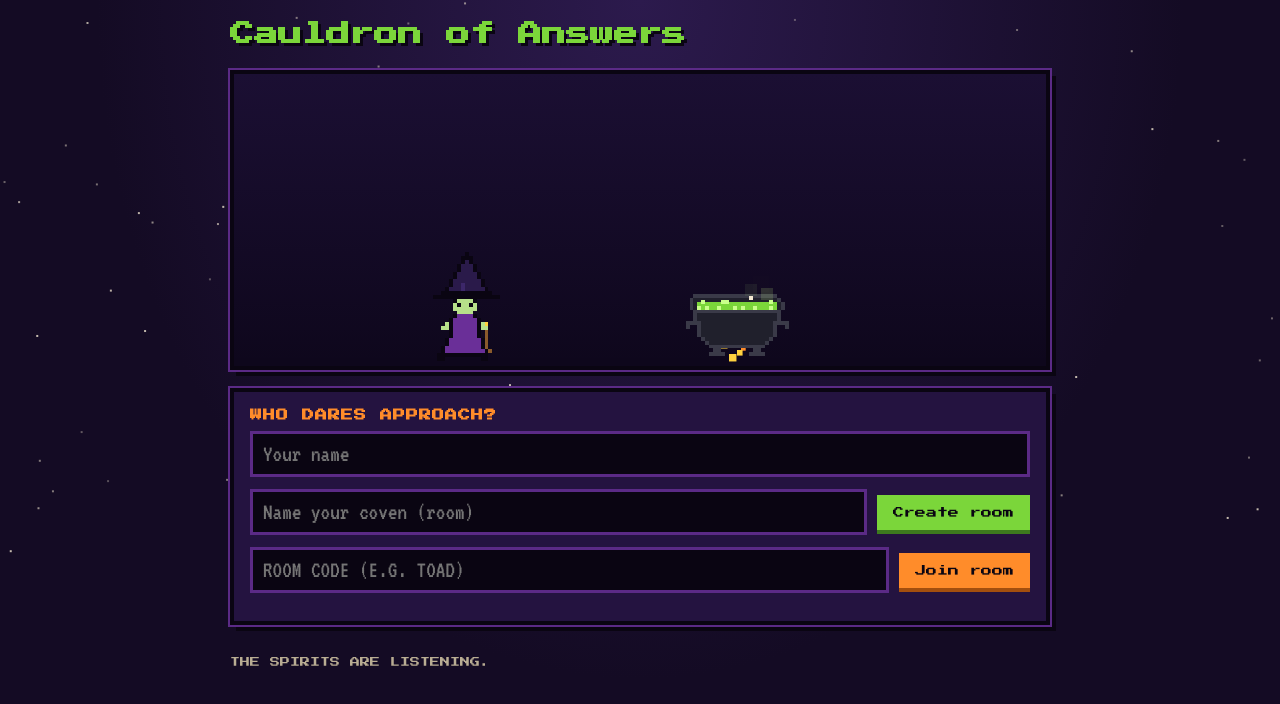
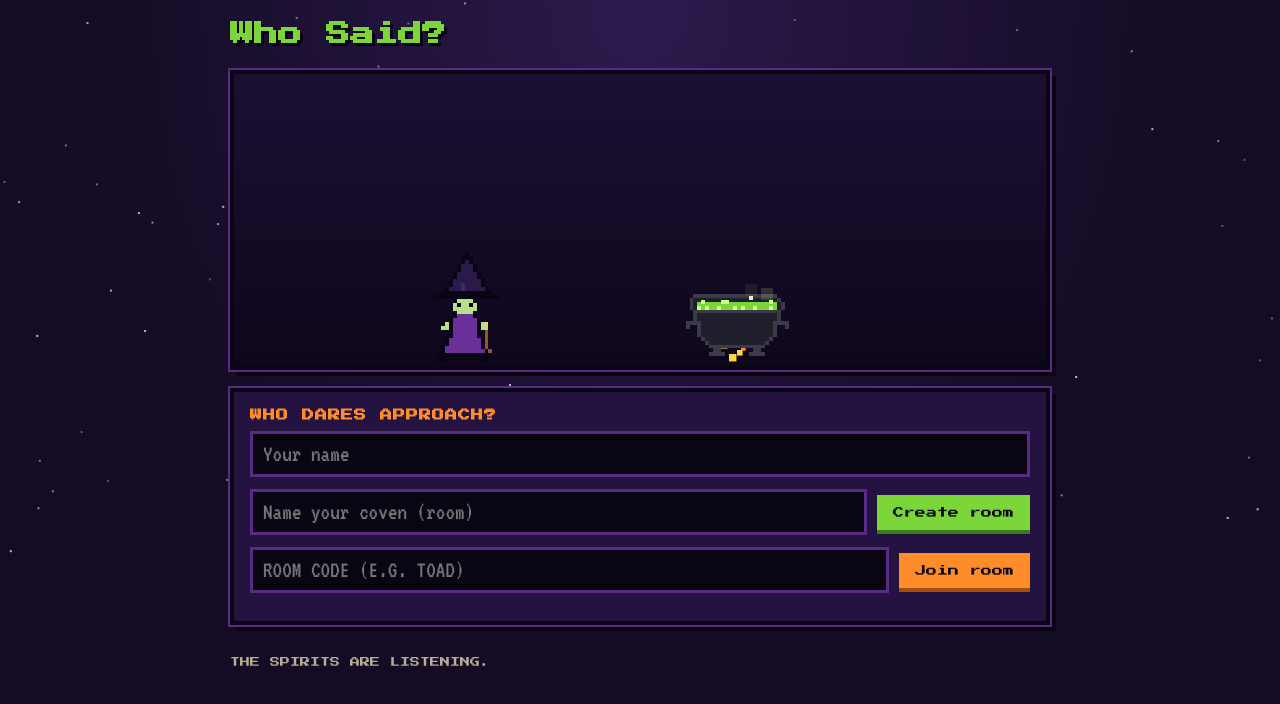
Before and after one commit to RatulMaharaj/whosaid, a website: page public/index.html in a window 1280 px wide. Drawn offline with Linux system fonts and the light colour scheme.

Commit message:
Rename to whosaid

```diff
--- a/package.json
+++ b/package.json
@@ -1,5 +1,5 @@
 {
-  "name": "cauldron-of-answers",
+  "name": "whosaid",
   "version": "1.0.0",
   "private": true,
   "type": "module",
--- a/public/index.html
+++ b/public/index.html
@@ -3,7 +3,7 @@
 <head>
 <meta charset="utf-8">
 <meta name="viewport" content="width=device-width,initial-scale=1">
-<title>Cauldron of Answers</title>
+<title>Who Said?</title>
 <link rel="stylesheet" href="https://fonts.googleapis.com/css2?family=Press+Start+2P&family=VT323&display=swap">
 <style>
   :root{
@@ -88,7 +88,7 @@ body{margin:0}
 <body>
 <canvas id="stars"></canvas>
 <div class="wrap">
-  <h1>Cauldron of Answers</h1>
+  <h1>Who Said?</h1>
 
   <div class="stage card" style="padding:0;background:linear-gradient(#1b0f33,#0e071c)">
     <canvas id="scene"></canvas>
```
Also changed, not shown: README.md, 1 other file.
